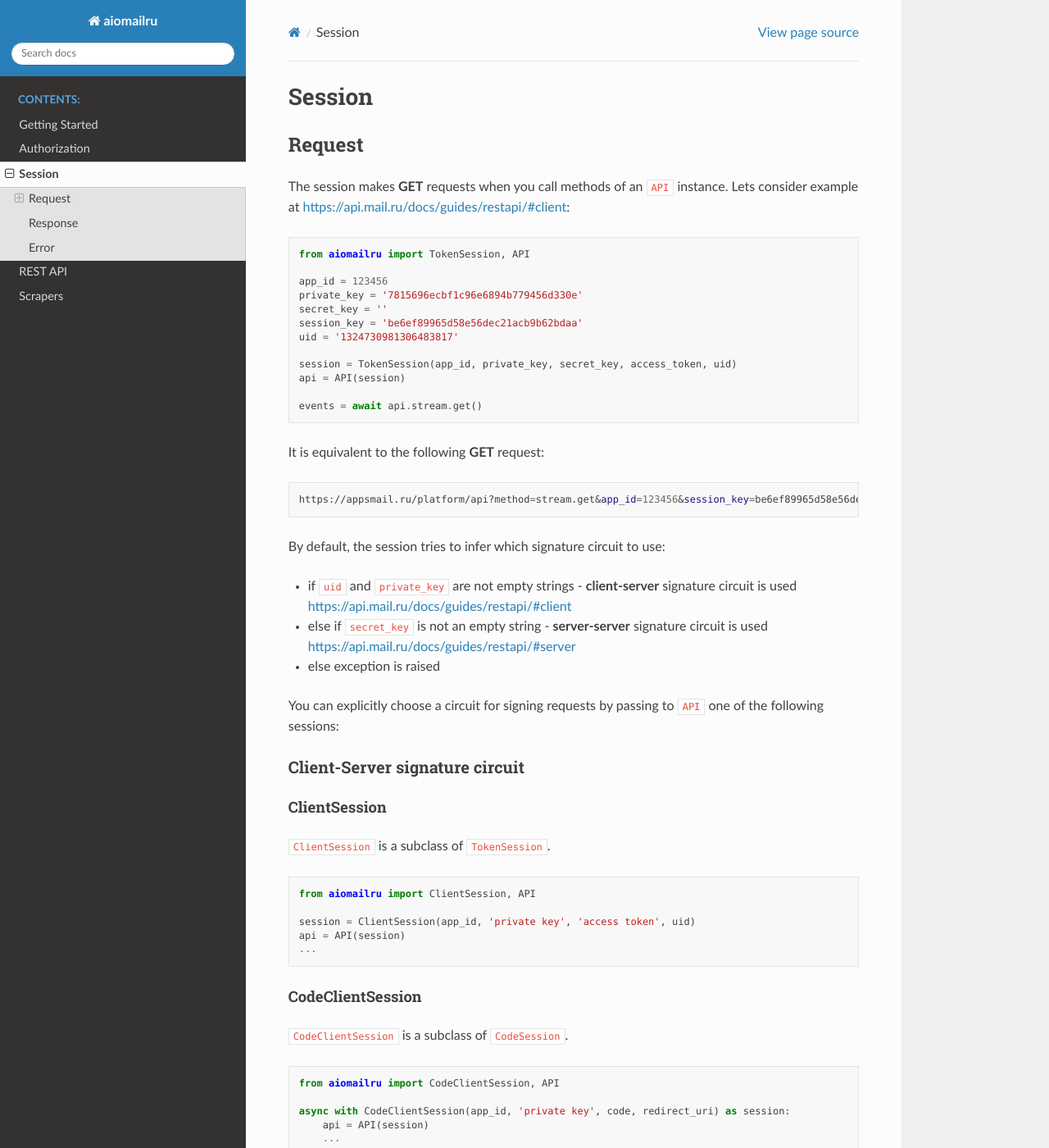
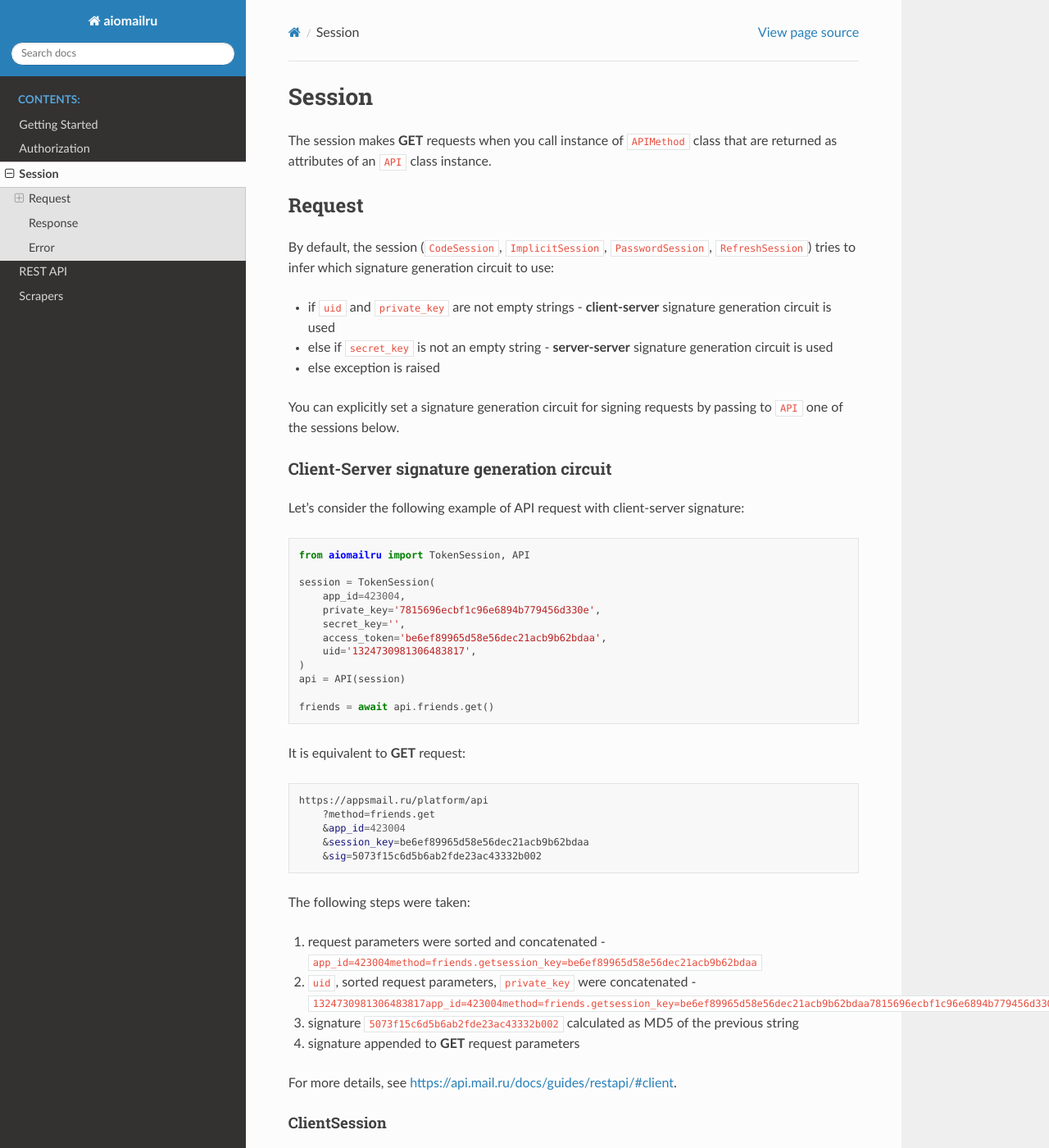
Before and after one commit to KonstantinTogoi/aiomailru, a Sphinx documentation site: the page built from docs/source/session.rst, in a window 1280 px wide and 1400 px high. Shown: the whole window at 82% size. Built offline with Sphinx 7.4.7 and the Read the Docs theme 2.0.0, drawn with Linux system fonts in a browser that asks for light colours; some of the changed text lies outside the part shown.

Commit message:
add examples of signatures

```diff
--- a/docs/source/session.rst
+++ b/docs/source/session.rst
@@ -1,44 +1,61 @@
 Session
 =======
+
+The session makes **GET** requests when you call instance of :code:`APIMethod`
+class that are returned as attributes of an :code:`API` class instance.
 
 Request
 -------
 
-The session makes **GET** requests when you call methods of an :code:`API` instance.
-Lets consider example at https://api.mail.ru/docs/guides/restapi/#client:
+By default, the session
+(:code:`CodeSession`, :code:`ImplicitSession`, :code:`PasswordSession`, :code:`RefreshSession`)
+tries to infer which signature generation circuit to use:
+
+* if :code:`uid` and :code:`private_key` are not empty strings - **client-server** signature generation circuit is used
+* else if :code:`secret_key` is not an empty string - **server-server** signature generation circuit is used
+* else exception is raised
+
+You can explicitly set a signature generation circuit for signing requests
+by passing to :code:`API` one of the sessions below.
+
+Client-Server signature generation circuit
+~~~~~~~~~~~~~~~~~~~~~~~~~~~~~~~~~~~~~~~~~~
+
+Let's consider the following example of API request with client-server signature:
 
 .. code-block:: python
 
     from aiomailru import TokenSession, API
 
-    app_id = 123456
-    private_key = '7815696ecbf1c96e6894b779456d330e'
-    secret_key = ''
-    session_key = 'be6ef89965d58e56dec21acb9b62bdaa'
-    uid = '1324730981306483817'
-
-    session = TokenSession(app_id, private_key, secret_key, access_token, uid)
+    session = TokenSession(
+        app_id=423004,
+        private_key='7815696ecbf1c96e6894b779456d330e',
+        secret_key='',
+        access_token='be6ef89965d58e56dec21acb9b62bdaa',
+        uid='1324730981306483817',
+    )
     api = API(session)
 
-    events = await api.stream.get()
+    friends = await api.friends.get()
 
-It is equivalent to the following **GET** request:
+It is equivalent to **GET** request:
 
 .. code-block:: shell
 
-    https://appsmail.ru/platform/api?method=stream.get&app_id=123456&session_key=be6ef89965d58e56dec21acb9b62bdaa&sig=5073f15c6d5b6ab2fde23ac43332b002
+    https://appsmail.ru/platform/api
+        ?method=friends.get
+        &app_id=423004
+        &session_key=be6ef89965d58e56dec21acb9b62bdaa
+        &sig=5073f15c6d5b6ab2fde23ac43332b002
 
-By default, the session tries to infer which signature circuit to use:
+The following steps were taken:
 
-* if :code:`uid` and :code:`private_key` are not empty strings - **client-server** signature circuit is used https://api.mail.ru/docs/guides/restapi/#client
-* else if :code:`secret_key` is not an empty string - **server-server** signature circuit is used https://api.mail.ru/docs/guides/restapi/#server
-* else exception is raised
+1. request parameters were sorted and concatenated - :code:`app_id=423004method=friends.getsession_key=be6ef89965d58e56dec21acb9b62bdaa`
+2. :code:`uid`, sorted request parameters, :code:`private_key` were concatenated - :code:`1324730981306483817app_id=423004method=friends.getsession_key=be6ef89965d58e56dec21acb9b62bdaa7815696ecbf1c96e6894b779456d330e`
+3. signature :code:`5073f15c6d5b6ab2fde23ac43332b002` calculated as MD5 of the previous string
+4. signature appended to **GET** request parameters
 
-You can explicitly choose a circuit for signing requests by passing
-to :code:`API` one of the following sessions:
-
-Client-Server signature circuit
-~~~~~~~~~~~~~~~~~~~~~~~~~~~~~~~
+For more details, see https://api.mail.ru/docs/guides/restapi/#client.
 
 ClientSession
 ^^^^^^^^^^^^^
@@ -105,8 +122,45 @@ RefreshClientSession
         api = API(session)
         ...
 
-Server-Server signature circuit
-~~~~~~~~~~~~~~~~~~~~~~~~~~~~~~~
+Server-Server signature generation circuit
+~~~~~~~~~~~~~~~~~~~~~~~~~~~~~~~~~~~~~~~~~~
+
+Let's consider the following example of API request with server-server signature:
+
+.. code-block:: python
+
+    from aiomailru import TokenSession, API
+
+    session = TokenSession(
+        app_id=423004,
+        private_key='',
+        secret_key='3dad9cbf9baaa0360c0f2ba372d25716',
+        access_token='be6ef89965d58e56dec21acb9b62bdaa',
+        uid='',
+    )
+    api = API(session)
+
+    friends = await api.friends.get()
+
+It is equivalent to **GET** request:
+
+.. code-block:: shell
+
+    https://appsmail.ru/platform/api
+        ?method=friends.get
+        &app_id=423004
+        &session_key=be6ef89965d58e56dec21acb9b62bdaa
+        &sig=4a05af66f80da18b308fa7e536912bae
+
+The following steps were taken:
+
+1. parameter :code:`secure` = :code:`1` appended to parameters
+2. request parameters were sorted and concatenated - :code:`app_id=423004method=friends.getsecure=1session_key=be6ef89965d58e56dec21acb9b62bdaa`
+3. sorted request parameters and :code:`secret_key` were concatenated - :code:`1324730981306483817app_id=423004method=friends.getsession_key=be6ef89965d58e56dec21acb9b62bdaa3dad9cbf9baaa0360c0f2ba372d25716`
+4. signature :code:`4a05af66f80da18b308fa7e536912bae` calculated as MD5 of the previous string
+5. signature appended to **GET** request parameters
+
+For more details, see  https://api.mail.ru/docs/guides/restapi/#server.
 
 ServerSession
 ^^^^^^^^^^^^^
```
Also changed, not shown: other parts of docs/source/session.rst (+8 -3 lines).
